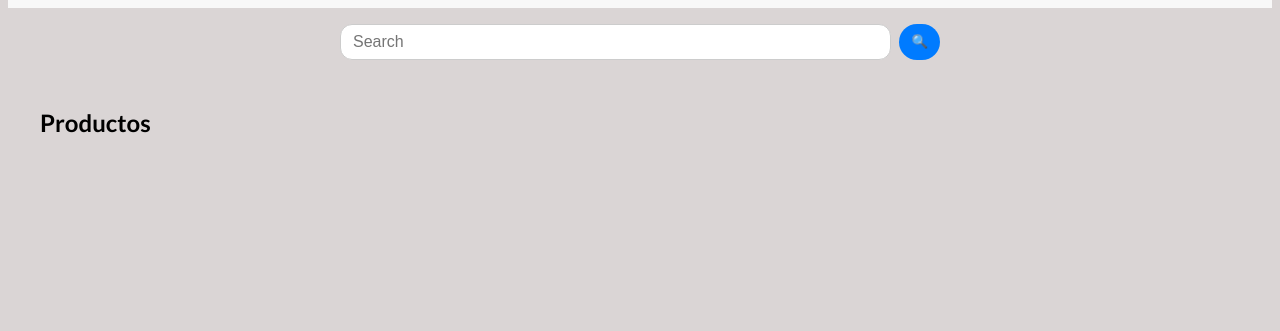
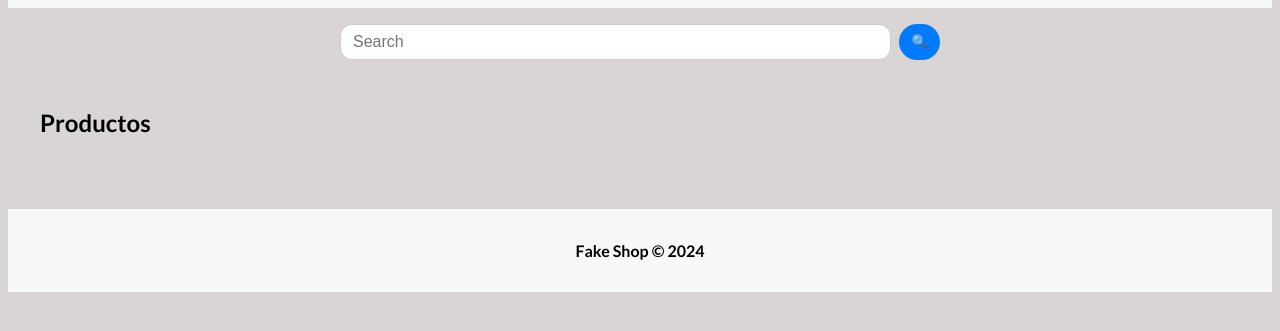
Before and after one commit to junsegui/TPLabWeb, a plain HTML site: page index.html in a window 1280 px wide. Shown: the part 89-420 px from the top of the page. Drawn offline with Linux system fonts and the light colour scheme; no server answers.

Commit message:
header, main y footer aññadido para mejorar el diseño

```diff
--- a/index.html
+++ b/index.html
@@ -10,10 +10,13 @@
     <title>trabajoPractico</title>
   </head>
   <body>
+    <header>
       <nav>
         <h1>Fake Shop</h1>
         <button>🛒</button>
       </nav>
+    </header>
+    <main>
       <section class="searchBar">
         <form id="searchForm" action="/search" method="get" role="search">
           <label for="q" class="visually-hidden">Buscar productos</label>
@@ -29,6 +32,10 @@
         </div>
         <ul class="galleryList"></ul>
       </section>
+    </main>
+    <footer id="footer">
+      <p>Fake Shop © 2024</p>
+    </footer>
     <script src="index.js"></script>
   </body>
 </html>
--- a/index.js
+++ b/index.js
@@ -1,6 +1,7 @@
 const galleryList = document.querySelector(".galleryList");
 const searchForm = document.getElementById("searchForm");
 const searchInput = document.getElementById("q");
+const galleryItem = document.querySelector(".galleryItem");
 const APIURL = "https://fakestoreapi.com/products";
 
 let products = [];
@@ -42,4 +43,6 @@ searchForm.addEventListener("submit", (e) => {
   renderProducts(filteredProducts);
 });
 
+
+
 getProducts().then(() => renderProducts(products));
--- a/style.css
+++ b/style.css
@@ -116,6 +116,14 @@ nav {
   flex-direction: column;
 }
 
+#footer{
+  text-align: center;
+  padding: 1rem;
+  background-color: #f8f8f8;
+  font-family: "Lato", sans-serif;
+  font-weight: 700;
+}
+
 @media (max-width: 600px) {
   .searchBar form {
     flex-direction: column;
```
Lines whose indentation alone changed are shown as unchanged.
